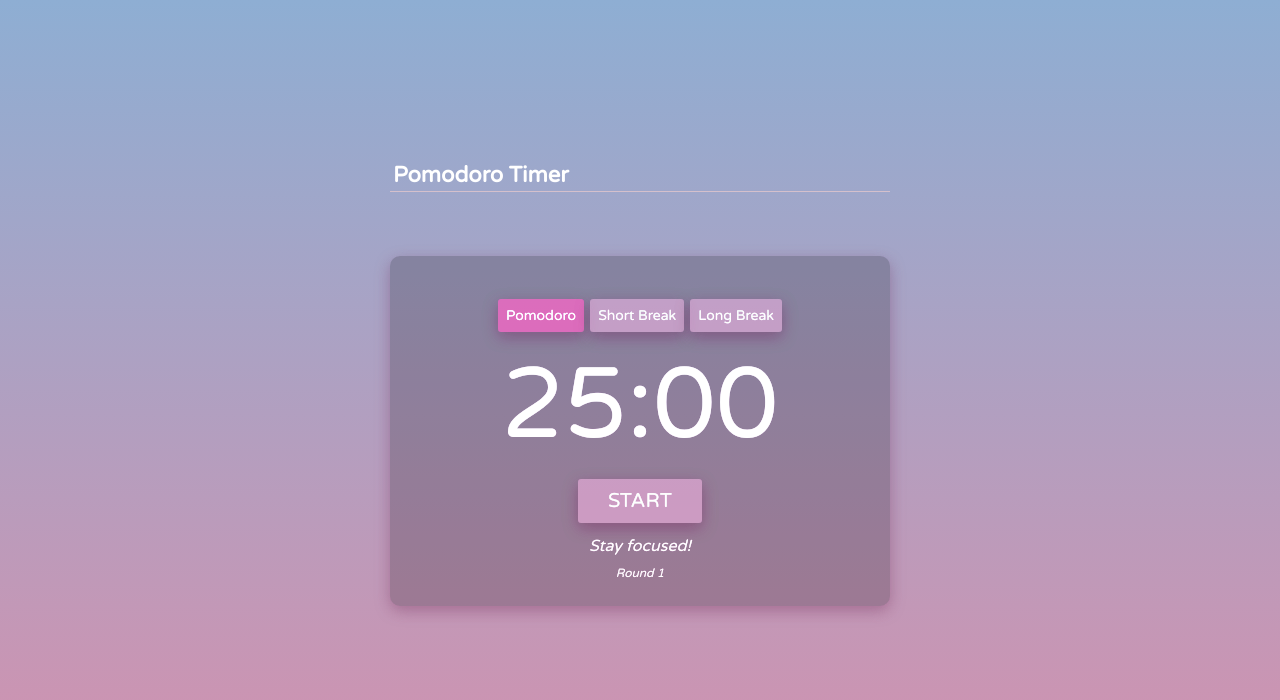
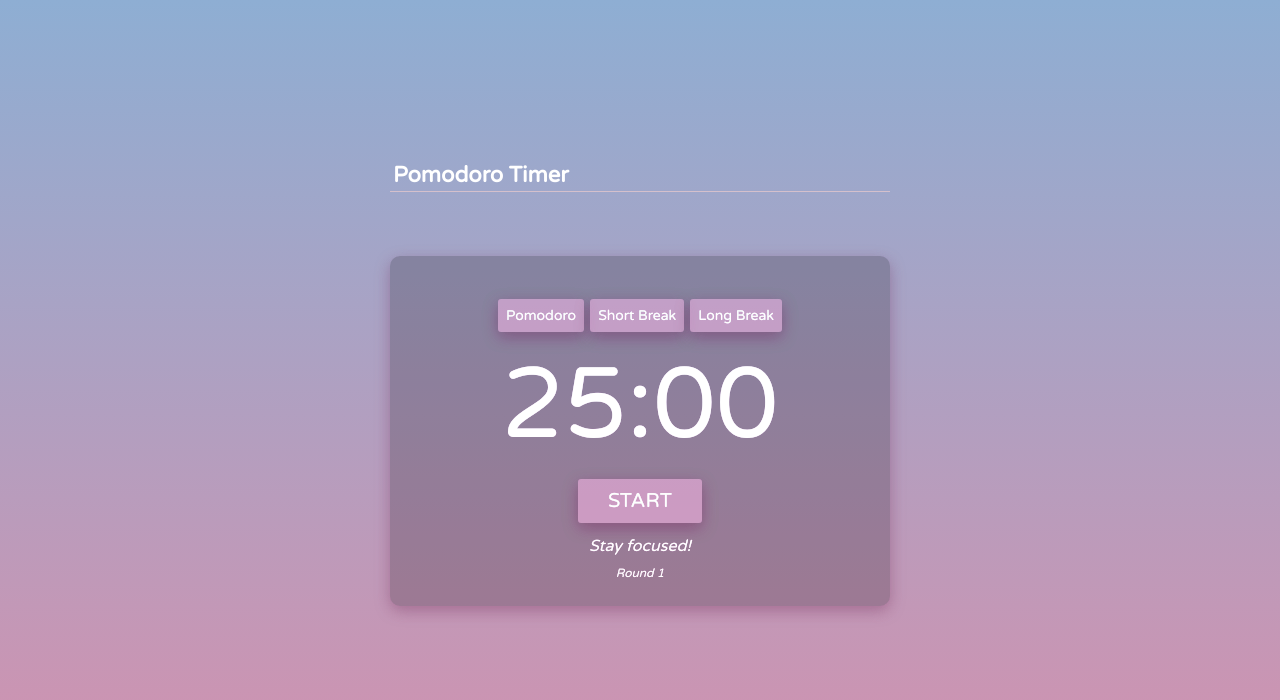
Before and after one commit to gizemnkorkmaz/pomodoro-timer, a React (Create React App) app: page / in a window 1280 px wide. Shown: the top 700 px of the page. Built offline with nearby package versions, Linux system fonts and the light colour scheme; some icons are missing.

Commit message:
Add rounds array && Change return structure with mapped values in SelectRound

```diff
--- a/src/components/SelectRound/SelectRound.jsx
+++ b/src/components/SelectRound/SelectRound.jsx
@@ -2,19 +2,25 @@ import React from "react";
 
 import Button from "../Button/Button";
 
-function SelectRound({ selectRound, isPomodoro, isShortBreak, isLongBreak }) {
+function SelectRound({ selectRound, activeRound }) {
+  const rounds = [
+    { value: "pomodoro", label: "Pomodoro" },
+    { value: "shortBreak", label: "Short Break" },
+    { value: "longBreak", label: "Long Break" },
+  ];
+
   return (
-    <div>
-      <Button active={isPomodoro} onClick={() => selectRound("pomodoro")}>
-        Pomodoro
-      </Button>
-      <Button active={isShortBreak} onClick={() => selectRound("shortBreak")}>
-        Short Break
-      </Button>
-      <Button active={isLongBreak} onClick={() => selectRound("longBreak")}>
-        Long Break
-      </Button>
-    </div>
+    <>
+      {rounds.map((round) => (
+        <Button
+          key={round.value}
+          active={activeRound === round.value}
+          onClick={() => selectRound(round.value)}
+        >
+          {round.label}
+        </Button>
+      ))}
+    </>
   );
 }
 
```
